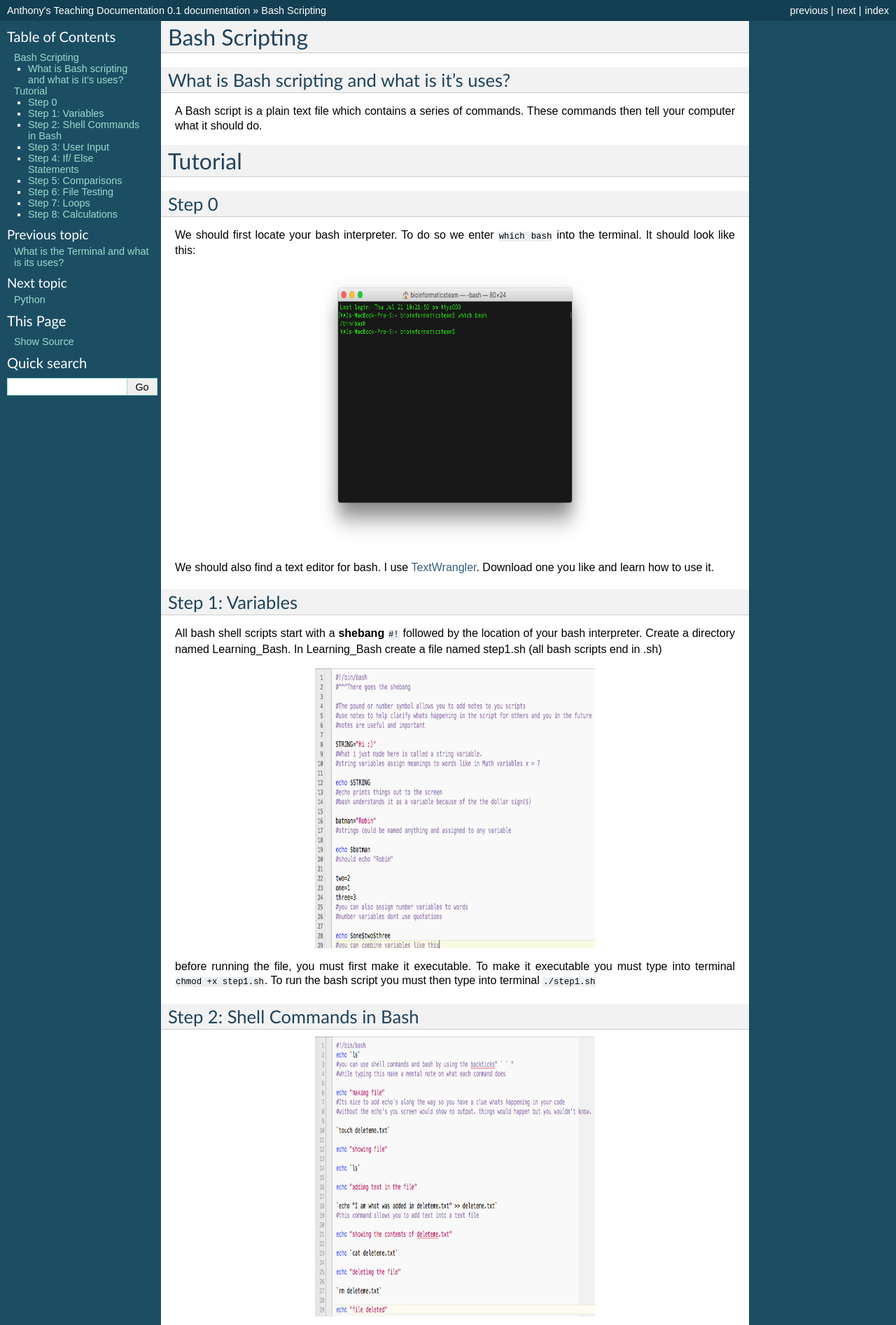
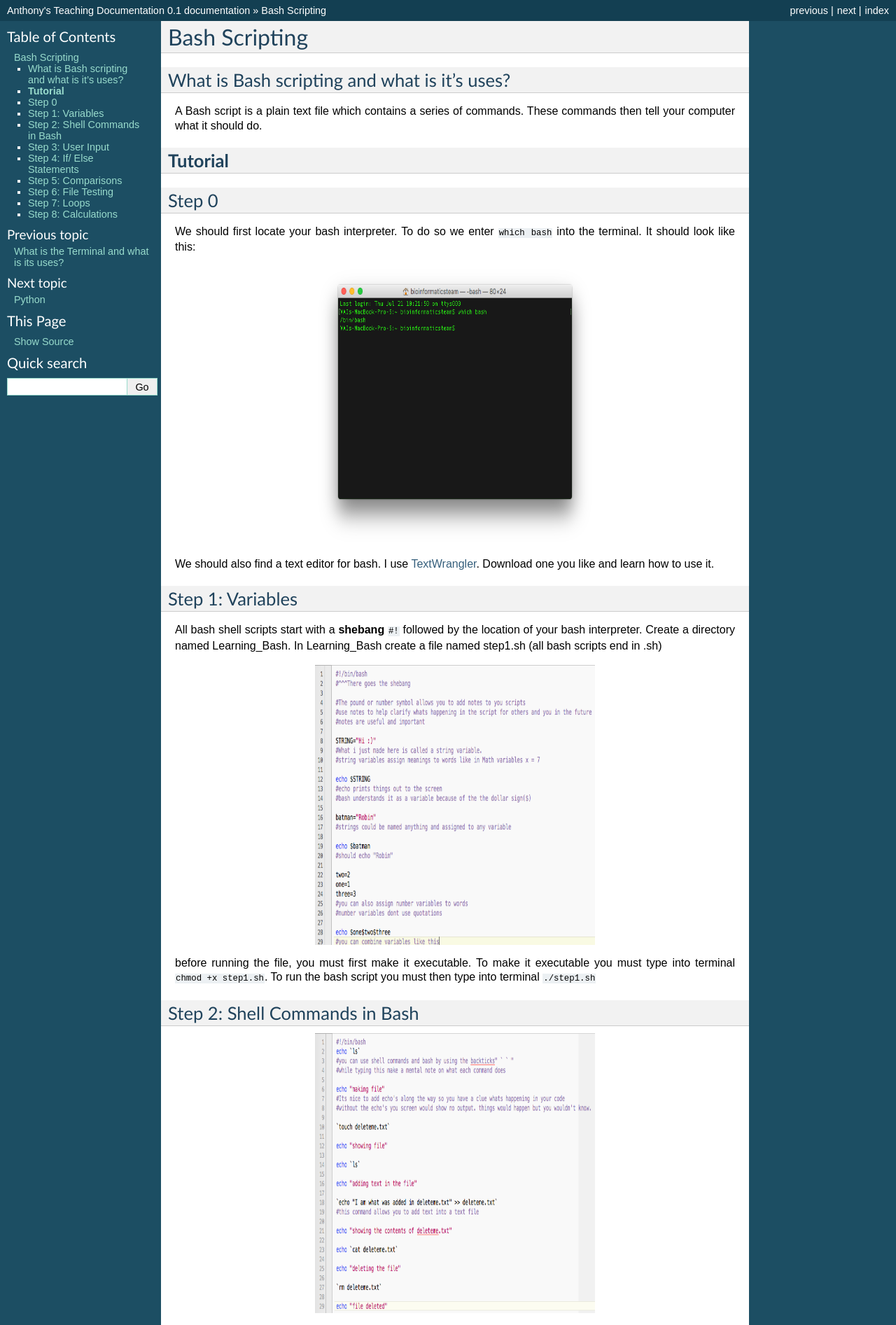
Before and after one commit to akirk616/Anthonys_Teaching_documentation, a Sphinx documentation site: the page built from source/bash.rst, in a window 1280 px wide. Shown: the top 1893 px of the page at 70% size. Built offline with Sphinx 7.4.7, drawn with Linux system fonts in a browser that asks for light colours; pages that are not in the unit, such as notebooks, are missing from menus.

```diff
--- a/source/bash.rst
+++ b/source/bash.rst
@@ -8,8 +8,8 @@ What is Bash scripting and what is it's uses?
 ---------------------------------------------
 A Bash script is a plain text file which contains a series of commands. These commands then tell your computer what it should do.
 
-Tutorial
-========
+**Tutorial**
+--------
 Step 0
 ------
 We should first locate your bash interpreter. To do so we enter ``which bash`` into the terminal.
```
